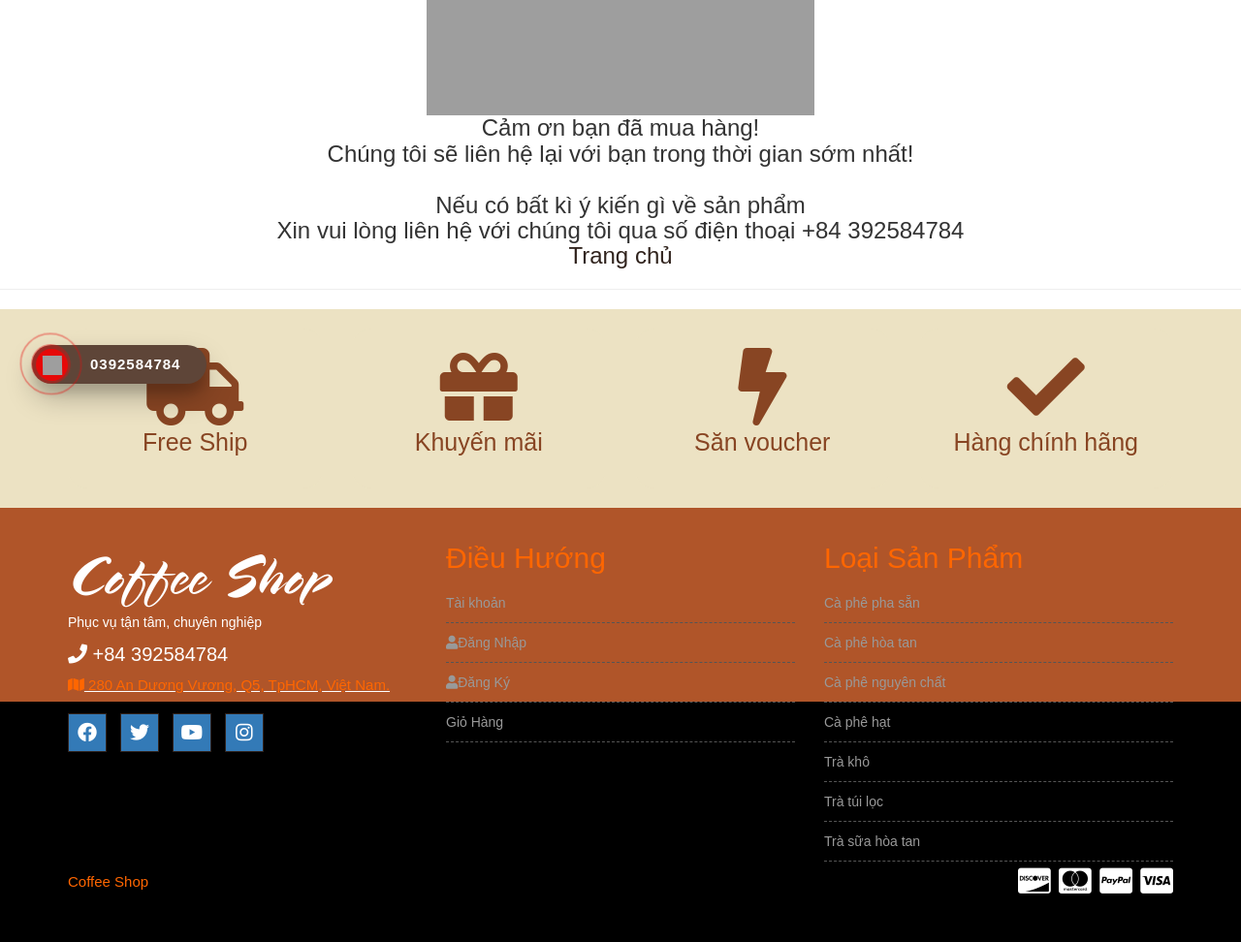
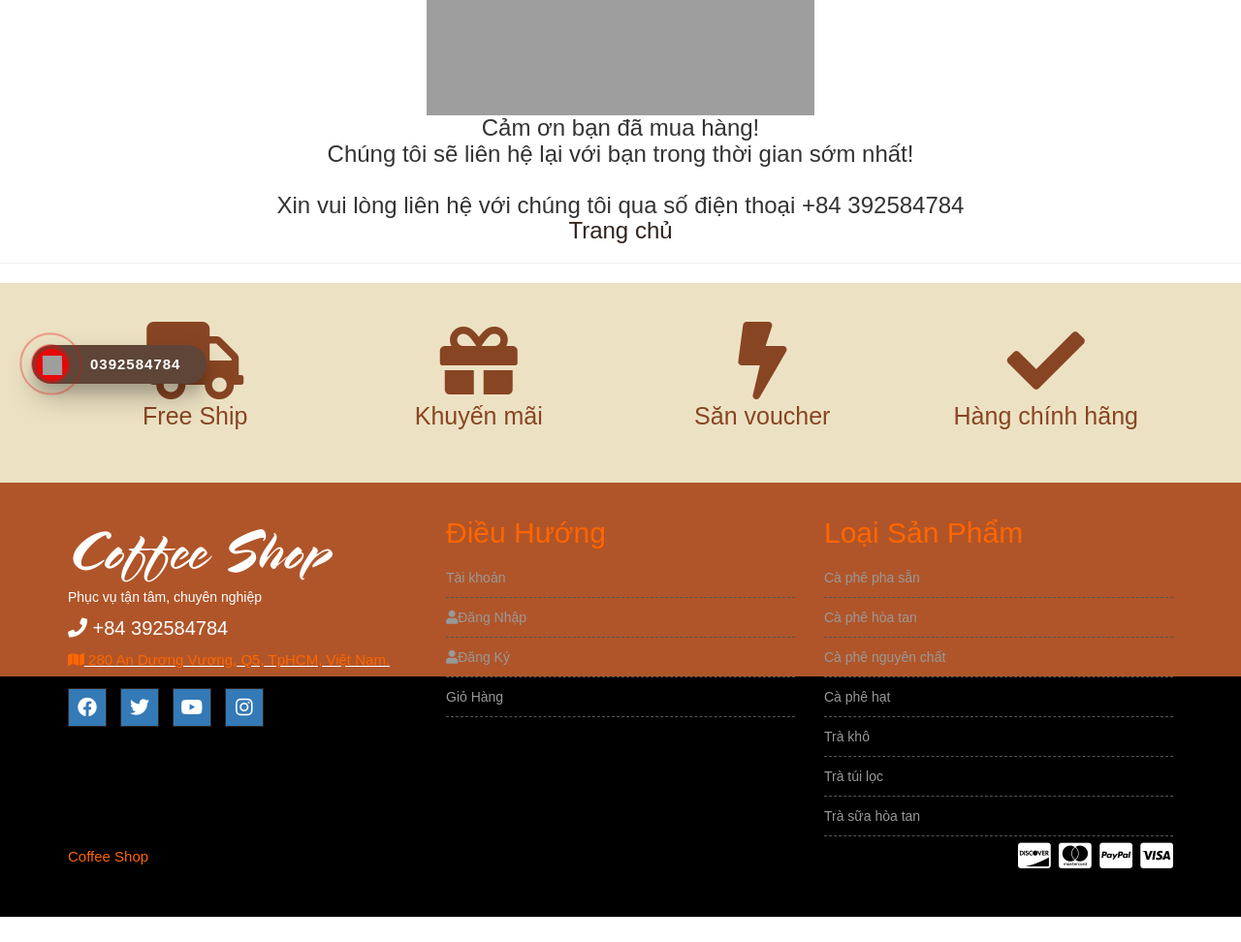
Before and after one commit to letrinh2203/CoffeeShop, a PHP site: template View/thanks_momo.php in a window 1280 px wide. Shown: the part 367-1339 px from the top of the page at 97% size. After the commit the page ends 1313 px from the top, so only its background shows below. Run offline with PHP 8.4, Linux system fonts and the light colour scheme; the template is opened without the code that fills it, so the values that code supplies are empty; data comes from the database, SQL or seed files in the repository; some libraries are stand-ins or nearby versions; grey boxes are pictures that could not be loaded.

Commit message:
Sua file momo

```diff
--- a/View/thanks_momo.php
+++ b/View/thanks_momo.php
@@ -8,7 +8,7 @@
 <h3>
    Cảm ơn bạn đã mua hàng!<br>
 Chúng tôi sẽ liên hệ lại với bạn trong thời gian sớm nhất! <br><br>
-Nếu có bất kì ý kiến gì về sản phẩm<br>
+
 Xin vui lòng liên hệ với chúng tôi qua số điện thoại +84 392584784 <br>
 
 <?php echo '<a href="/DA_CoffeeShop/index.php">Trang chủ</a>';?>
```
